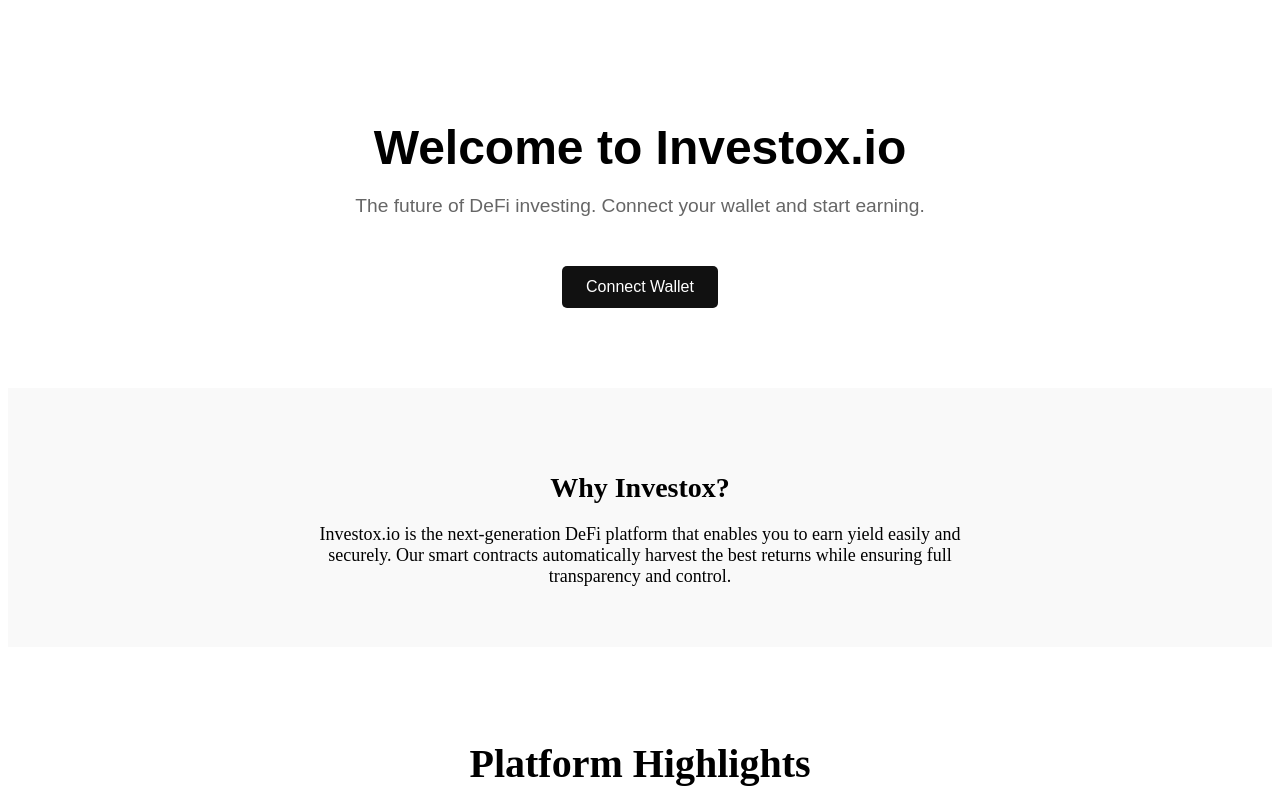
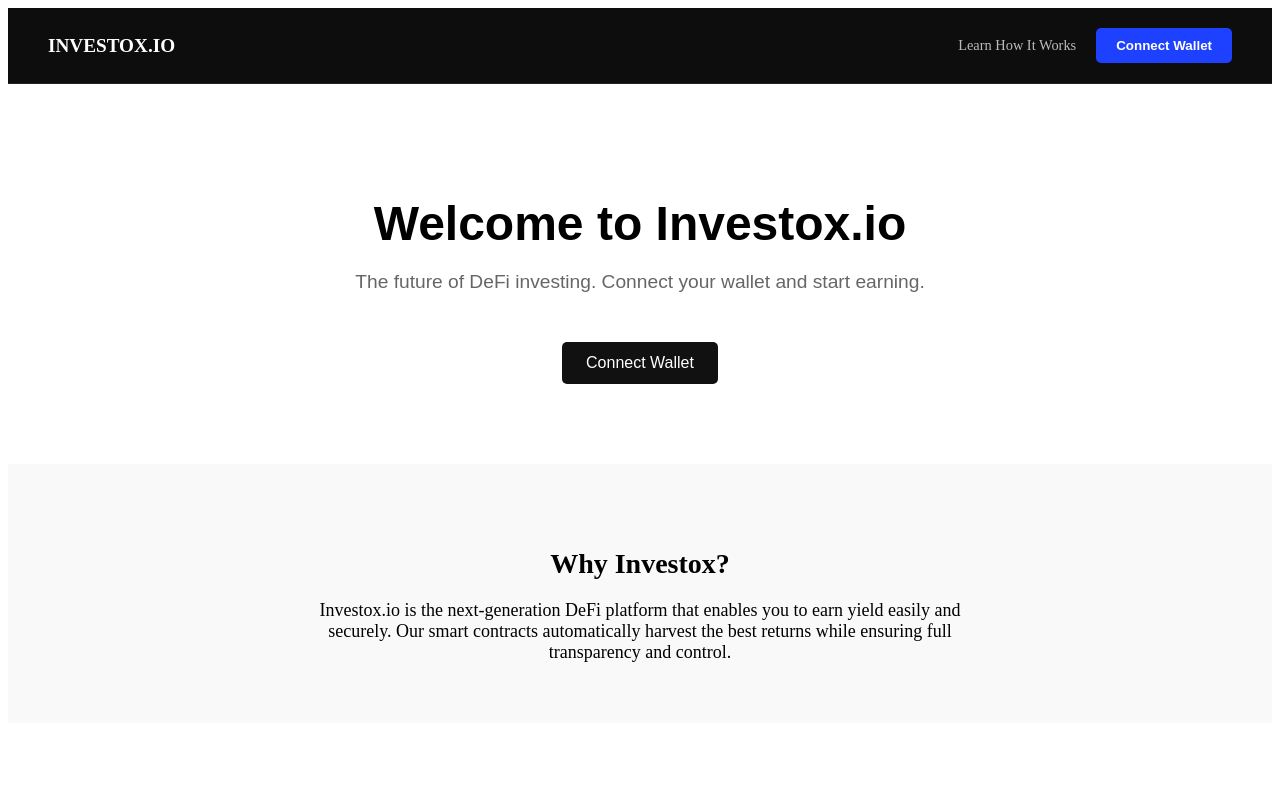
Before and after one commit to invextox/investox-site, a Next.js app: page / in a window 1280 px wide. Shown: the top 800 px of the page. Built offline with nearby package versions, Linux system fonts and the light colour scheme.

Commit message:
Update index.js

```diff
--- a/pages/index.js
+++ b/pages/index.js
@@ -1,3 +1,4 @@
+import Navbar from '../components/Navbar';
 import Hero from '../components/hero';
 import WhyInvestox from '../components/whyInvestox';
 import Features from '../components/Features';
@@ -5,9 +6,10 @@ import Features from '../components/Features';
 export default function Home() {
   return (
     <>
+      <Navbar />
       <Hero />
       <WhyInvestox />
-      <Features /> {/* ← זה מה שחסר אצלך */}
+      <Features />
     </>
   );
 }
```
